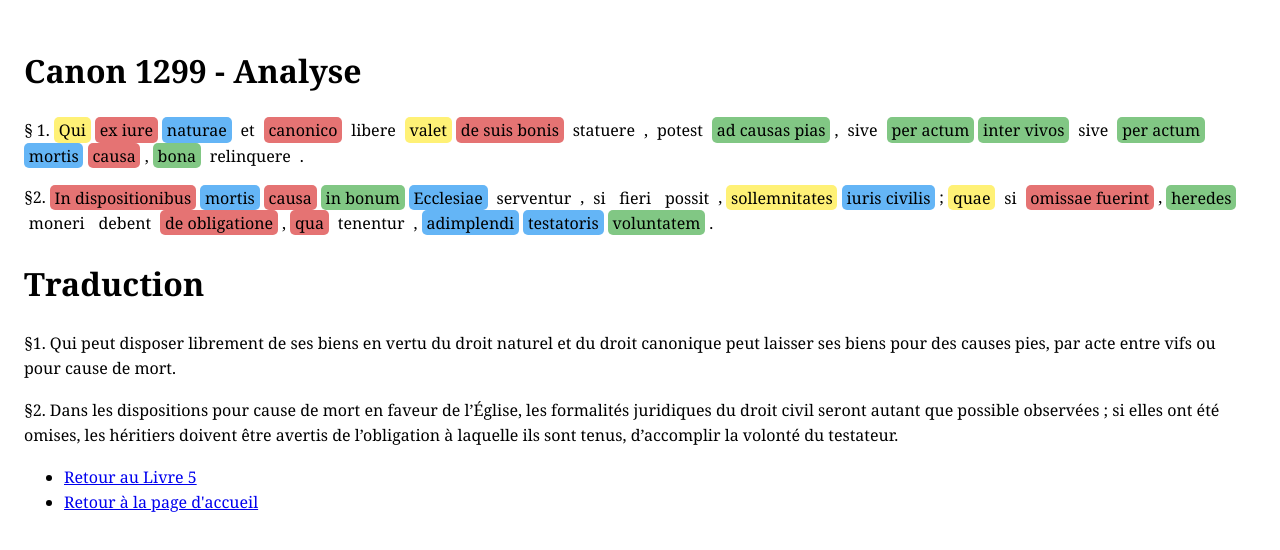
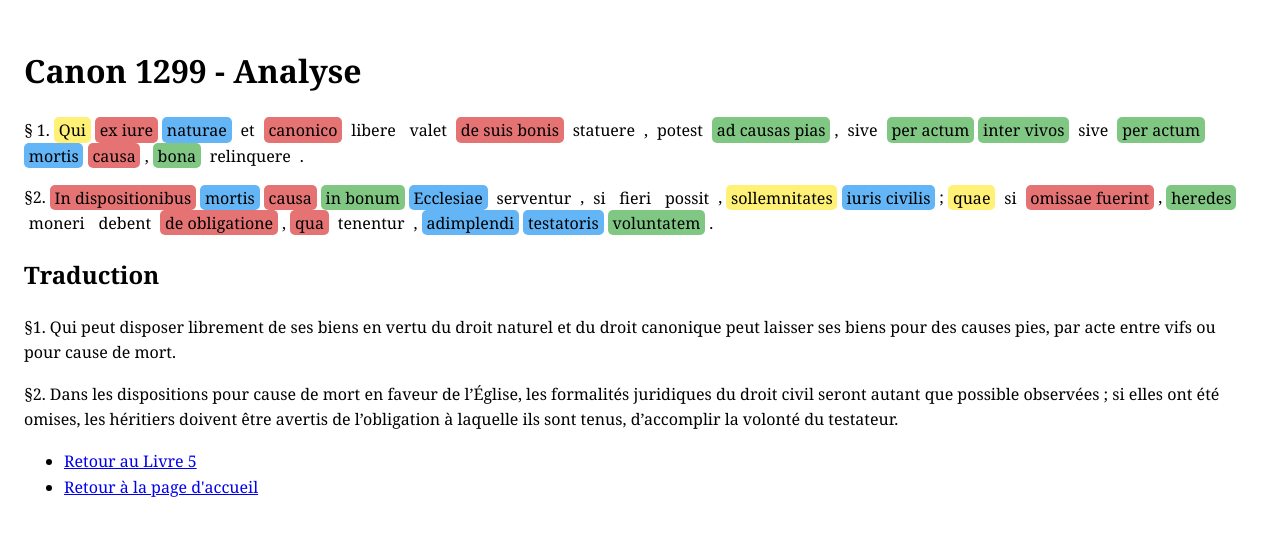
Before and after one commit to elibruyere/canon-1299, a plain HTML site: page index.html in a window 1280 px wide. Drawn offline with Linux system fonts and the light colour scheme.

Commit message:
Update index.html

```diff
--- a/index.html
+++ b/index.html
@@ -35,7 +35,7 @@
     <span class="word" data-info="conjonction de coordination - et">et</span>
     <span class="ablatif word" data-info="ablatif singulier, adjectif de iure - canonique">canonico</span>
     <span class="word" data-info="adverbe - librement">libere</span>
-    <span class="nominatif word" data-info="verbe, présent de valere, 3e pers. sing. - a la capacité">valet</span>
+    <span class="word" data-info="verbe, présent de valere, 3e pers. sing. - a la capacité">valet</span>
     <span class="ablatif word" data-info="ablatif pluriel + adjectif possessif - de ses biens">de suis bonis</span>
     <span class="word" data-info="infinitif présent - disposer">statuere</span>
     ,
@@ -90,7 +90,7 @@
       .
        </p>
 
-<h1>Traduction</h1>
+<h2>Traduction</h2>
 
     <p>
 §1. Qui peut disposer librement de ses biens en vertu du droit naturel et du droit canonique peut laisser ses biens pour des causes pies, par acte entre vifs ou pour cause de mort.
```
